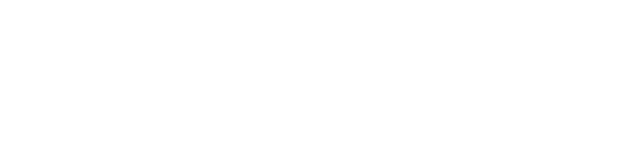
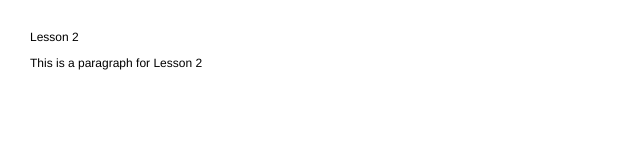
Before and after one commit to nikunj2309/COMP2068-Lesson2, a plain HTML site: page COMP2068-Lesson2/Index.html in a window 1280 px wide. Shown: the whole page, without its empty margins (0-640 px from the left). Drawn offline with Linux system fonts and the light colour scheme.

Commit message:
Changed main.css added body styles

```diff
--- a/COMP2068-Lesson2/Index.html
+++ b/COMP2068-Lesson2/Index.html
@@ -6,6 +6,8 @@
     <link href="Styles/main.css" rel="stylesheet" />
 </head>
 <body>
+    <header> Lesson 2</header>
+    <p> This is a paragraph for Lesson 2</p>
 
     <!--JavaScript-->
     <script src="Scripts/main.js"></script>
--- a/COMP2068-Lesson2/Styles/main.css
+++ b/COMP2068-Lesson2/Styles/main.css
@@ -1,2 +1,6 @@
 body {
+    margin: 30px;
+    font-family: 'Franklin Gothic Medium', 'Arial Narrow', Arial, sans-serif;
+    font-size: 12px;
+
 }
```
